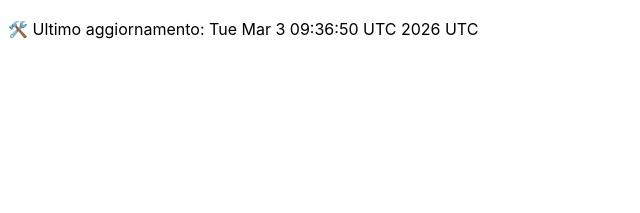
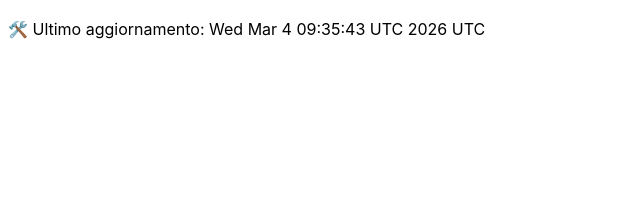
Before and after one commit to DanteTrb/DanteTrb.github.io, a Jekyll site: the page built from badges.md, in a window 1280 px wide. Shown: the top 213 px of the page, without its empty margins (0-640 px from the left). Built offline with Jekyll 4.4.1, drawn with Linux system fonts in a browser that asks for light colours; our own code applies the rules of GitHub Pages for plain Markdown files.

Commit message:
🛠️ Aggiornamento automatico badge

```diff
--- a/badges.md
+++ b/badges.md
@@ -1 +1 @@
-🛠️ Ultimo aggiornamento: Tue Mar  3 09:36:50 UTC 2026 UTC
+🛠️ Ultimo aggiornamento: Wed Mar  4 09:35:43 UTC 2026 UTC
```
